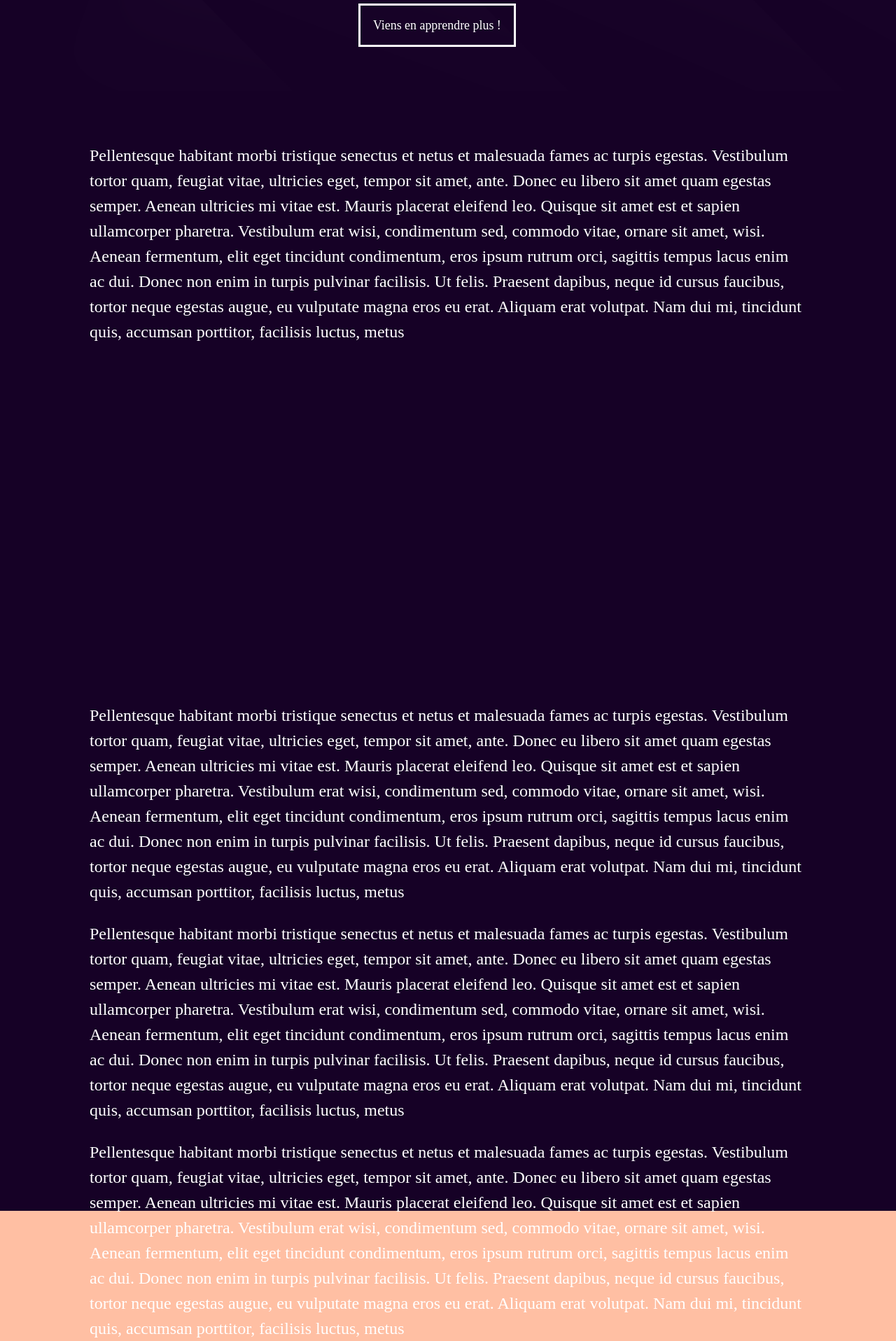
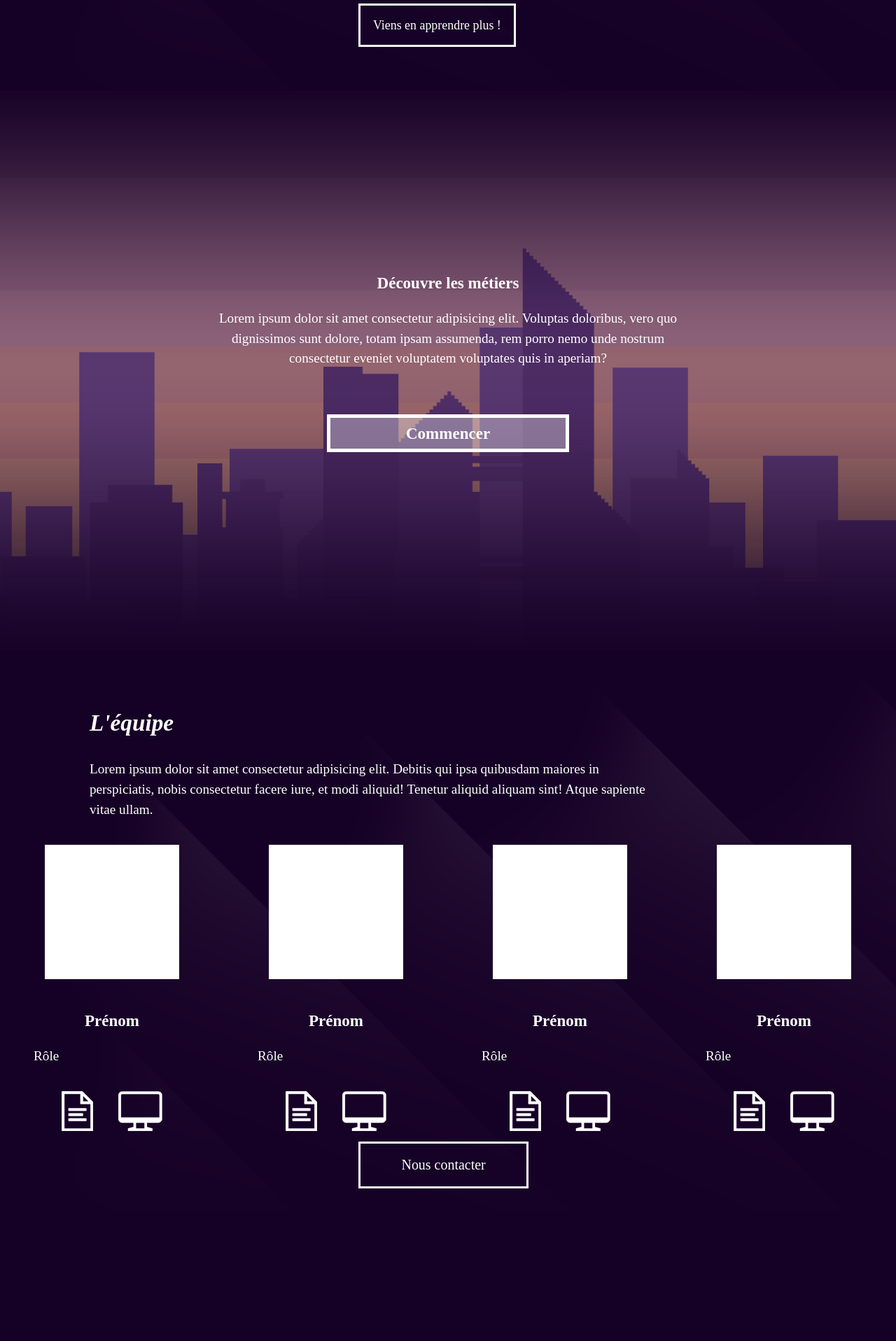
Before and after one commit to Yohan-gyt/MMI-Town, a PHP site: page / in a window 1280 px wide. Shown: the part 1470-3386 px from the top of the page at 70% size. After the commit the page ends 3168 px from the top, so only its background shows below. Run offline with PHP 8.4, Linux system fonts and the light colour scheme; some web fonts are replaced.

Commit message:
Ajout de l'Equipe et du decouvre les metiers

```diff
--- a/index.html
+++ b/index.html
@@ -24,13 +24,13 @@
                 <a href="#"><img src="Layers/logo-blanc.png" alt="logo MMI Town"></a>
 
                 <div>
-                    <ul class="nav-bar">
+                    <ul>
                         <li><a href="mmi-filiere.html">LA FILIÈRE</li></a>
                         <li><a href="">LES MÉTIERS</li></a>
-                        <li><a href="">L'ÉQUIPE</li></a>
+                        <li><a href="#equipe">L'ÉQUIPE</li></a>
                     </ul>
                 </div>
-           </nav>
+            </nav>
             <p>Suis-moi, nous allons découvrir le DUT MMI et ses métiers !</p>
         </div>
     </header>
@@ -38,67 +38,82 @@
     <section class="def-mmi">
         <div class="container">
             <h1>MMI, Qu'est ce que c'est ?</h1>
-            <p>Le DUT MMI (Diplôme Universitaire et Technologique Métier du Multimédia et de l’Internet) est une formation publique postbac de niveau bac+3. Elle forme les étudiants dans le domaine de la communication digitale et de l’internet.
-            <br>C’est une formation pluridisciplinaire répartie sur 2 ans (4 semestres), les étudiants acquiert un ensemble de compétences et de savoir-faire qui leur permettront d’exercer dans le secteur de la communication, du design, du développement web, de l’audiovisuel et de la gestion de projet digital. Un étudiant sera capable à la fin de ce cursus de concevoir un site Internet. </p>
+            <p>Le DUT MMI (Diplôme Universitaire et Technologique Métier du Multimédia et de l’Internet) est une
+                formation publique postbac de niveau bac+3. Elle forme les étudiants dans le domaine de la communication
+                digitale et de l’internet.
+                <br>C’est une formation pluridisciplinaire répartie sur 2 ans (4 semestres), les étudiants acquiert un
+                ensemble de compétences et de savoir-faire qui leur permettront d’exercer dans le secteur de la
+                communication, du design, du développement web, de l’audiovisuel et de la gestion de projet digital. Un
+                étudiant sera capable à la fin de ce cursus de concevoir un site Internet. </p>
             <div class="icones">
-                    <a href=""><img alt="" src="layers/icones/1.png"></a>
-                    <a href=""><img alt="" src="layers/icones/2.png"></a>
-                    <a href=""><img alt="" src="layers/icones/3.png"></a>
-                    <a href=""><img alt="" src="layers/icones/4.png"></a>
+                <a href=""><img alt="" src="layers/icones/1.png"></a>
+                <a href=""><img alt="" src="layers/icones/2.png"></a>
+                <a href=""><img alt="" src="layers/icones/3.png"></a>
+                <a href=""><img alt="" src="layers/icones/4.png"></a>
             </div>
         </div>
 
         <div class="bot">
-            <a class="button" href="#">Viens en apprendre plus !</a>
-        </div>
-
-    </section>
-
-    <section>
-        <div class="container">
-
-            <p>Pellentesque habitant morbi tristique senectus et netus et malesuada fames ac turpis egestas. Vestibulum
-                tortor quam, feugiat vitae, ultricies eget, tempor sit amet, ante. Donec eu libero sit amet quam egestas
-                semper. Aenean ultricies mi vitae est. Mauris placerat eleifend leo. Quisque sit amet est et sapien
-                ullamcorper pharetra. Vestibulum erat wisi, condimentum sed, commodo vitae, ornare sit amet, wisi.
-                Aenean fermentum, elit eget tincidunt condimentum, eros ipsum rutrum orci, sagittis tempus lacus enim ac
-                dui. Donec non enim in turpis pulvinar facilisis. Ut felis. Praesent dapibus, neque id cursus faucibus,
-                tortor neque egestas augue, eu vulputate magna eros eu erat. Aliquam erat volutpat. Nam dui mi,
-                tincidunt quis, accumsan porttitor, facilisis luctus, metus</p>
-
-        </div>
-    </section>
-    <section>
-        <div class="container">
-            <p>Pellentesque habitant morbi tristique senectus et netus et malesuada fames ac turpis egestas. Vestibulum
-                tortor quam, feugiat vitae, ultricies eget, tempor sit amet, ante. Donec eu libero sit amet quam egestas
-                semper. Aenean ultricies mi vitae est. Mauris placerat eleifend leo. Quisque sit amet est et sapien
-                ullamcorper pharetra. Vestibulum erat wisi, condimentum sed, commodo vitae, ornare sit amet, wisi.
-                Aenean fermentum, elit eget tincidunt condimentum, eros ipsum rutrum orci, sagittis tempus lacus enim ac
-                dui. Donec non enim in turpis pulvinar facilisis. Ut felis. Praesent dapibus, neque id cursus faucibus,
-                tortor neque egestas augue, eu vulputate magna eros eu erat. Aliquam erat volutpat. Nam dui mi,
-                tincidunt quis, accumsan porttitor, facilisis luctus, metus</p>
-
-            <p>Pellentesque habitant morbi tristique senectus et netus et malesuada fames ac turpis egestas. Vestibulum
-                tortor quam, feugiat vitae, ultricies eget, tempor sit amet, ante. Donec eu libero sit amet quam egestas
-                semper. Aenean ultricies mi vitae est. Mauris placerat eleifend leo. Quisque sit amet est et sapien
-                ullamcorper pharetra. Vestibulum erat wisi, condimentum sed, commodo vitae, ornare sit amet, wisi.
-                Aenean fermentum, elit eget tincidunt condimentum, eros ipsum rutrum orci, sagittis tempus lacus enim ac
-                dui. Donec non enim in turpis pulvinar facilisis. Ut felis. Praesent dapibus, neque id cursus faucibus,
-                tortor neque egestas augue, eu vulputate magna eros eu erat. Aliquam erat volutpat. Nam dui mi,
-                tincidunt quis, accumsan porttitor, facilisis luctus, metus</p>
-
-            <p>Pellentesque habitant morbi tristique senectus et netus et malesuada fames ac turpis egestas. Vestibulum
-                tortor quam, feugiat vitae, ultricies eget, tempor sit amet, ante. Donec eu libero sit amet quam egestas
-                semper. Aenean ultricies mi vitae est. Mauris placerat eleifend leo. Quisque sit amet est et sapien
-                ullamcorper pharetra. Vestibulum erat wisi, condimentum sed, commodo vitae, ornare sit amet, wisi.
-                Aenean fermentum, elit eget tincidunt condimentum, eros ipsum rutrum orci, sagittis tempus lacus enim ac
-                dui. Donec non enim in turpis pulvinar facilisis. Ut felis. Praesent dapibus, neque id cursus faucibus,
-                tortor neque egestas augue, eu vulputate magna eros eu erat. Aliquam erat volutpat. Nam dui mi,
-                tincidunt quis, accumsan porttitor, facilisis luctus, metus</p>
+            <a class="button" href="mmi-filiere.html">Viens en apprendre plus !</a>
         </div>
     </section>
 
+    <section class="commencer center">
+        <div class="container">
+            <h1> Découvre les métiers</h1>
+            <span class="back"></span>
+            <span class="back2"></span>
+            <p>Lorem ipsum dolor sit amet consectetur adipisicing elit. Voluptas doloribus, vero quo dignissimos sunt
+                dolore, totam ipsam assumenda, rem porro nemo unde nostrum consectetur eveniet voluptatem voluptates
+                quis in aperiam?</p>
+            <a href="">
+                <h1>Commencer</h1>
+            </a>
+        </div>
+    </section>
+
+    <section class="equipe" id="#equipe">
+        <div class="container">
+            <h1>L'équipe</h1>
+            <p>Lorem ipsum dolor sit amet consectetur adipisicing elit. Debitis qui ipsa quibusdam maiores in
+                perspiciatis, nobis consectetur facere iure, et modi aliquid! Tenetur aliquid aliquam sint! Atque
+                sapiente vitae ullam.</p>
+        </div>
+        <div class="center space">
+            <div>
+                <img alt="" src="layers/Equipe/head.png">
+                <h1>Prénom</h1>
+                <p>Rôle</p>
+                <img src="layers/Equipe/doc.png">
+                <img src="layers/Equipe/ordi.png">
+
+            </div>
+            <div>
+                <img alt="" src="layers/Equipe/head.png">
+                <h1>Prénom</h1>
+                <p>Rôle</p>
+                <img src="layers/Equipe/doc.png">
+                <img src="layers/Equipe/ordi.png">
+
+            </div>
+            <div>
+                <img alt="" src="layers/Equipe/head.png">
+                <h1>Prénom</h1>
+                <p>Rôle</p>
+                <img src="layers/Equipe/doc.png">
+                <img src="layers/Equipe/ordi.png">
+            </div>
+            <div>
+                <img alt="" src="layers/Equipe/head.png">
+                <h1>Prénom</h1>
+                <p>Rôle</p>
+                <img src="layers/Equipe/doc.png">
+                <img src="layers/Equipe/ordi.png">
+
+            </div>
+        </div>
+        <a class="contacter" href="#">Nous contacter</a>
+    </section>
 </body>
 
 </html>
--- a/styles.css
+++ b/styles.css
@@ -141,23 +141,23 @@ section {
     /* border: solid green; */
     height: 100vh;
     padding: 50px 0;
-    background-color: #160126;
+    /* background-color: #160126; */
 }
 
 p {
     font-family: 'raleway';
-    font-size: 1.5em;
+    font-size: 1.5vw;
+
 }
 
 /* Barre Menu */
-
 nav ul{
     display: flex;
     position: fixed;
     top: 1em;
     right: 2em;
     list-style: none;
-    z-index: 100;
+    z-index: 1000;
 }
 
 nav img{
@@ -165,7 +165,7 @@ nav img{
     top: 0;
     left: 0;
     width: 8%;
-    z-index: 100;
+    z-index: 1000;
 }
 
 /* Page MMI, Qu'est-ce que c'est ? */
@@ -175,7 +175,7 @@ h1{
     font-size: 2.60vw;
 }
 
-.def-mmi{
+.def-mmi, .equipe{
     background-image: url("layers/mmi-bg.png");
     background-size: cover;
 }
@@ -250,7 +250,10 @@ a{
     text-align: center;
 }
 
-.informatique, .culture-a, .com-marketing, .culture-s{
+.informatique,
+.culture-a,
+.com-marketing,
+.culture-s{
     padding: 3em;
     width: 47.5%;
     background: #220e31;
@@ -306,3 +309,108 @@ h3{
 .margin-top{
     margin: 0px;
 }
+
+/* Commencer */
+.center{
+    display: flex;
+
+    justify-content: center;
+    align-items: center;
+    text-align: center;
+}
+
+.commencer{
+    background-image: url("layers/cover-commencer.png");
+    background-size: cover;
+    position: relative;
+}
+
+.commencer h1:first-child{
+    font-style: normal;
+}
+
+.commencer p{
+    width: 52vw;
+}
+
+.commencer h1:last-child{
+    border: solid 5px;
+    width: 27vw;
+    padding-top: 0.2em;
+    padding-bottom: 0.2em;
+    margin-left: auto;
+    margin-right: auto;
+
+    background-color: rgba(255, 255, 255, 0.35);
+}
+
+.back,.back2{
+    position: absolute;
+    bottom: 0;
+    left: 0;
+    width: 100%;
+    height: 100%;
+    background-position: center;
+    background-repeat: no-repeat;
+}
+
+.back{
+    background-image: url("layers/bat-commencer.png");
+    z-index:-1;
+    background-position: bottom;
+    background-size: 100%;
+
+}
+
+.back2{
+    background-image: url("layers/bg-commencer.png");
+    background-position: bottom ;
+    z-index: -2;
+    background-size: 100vw;
+    background-color: #7c566e;
+
+}
+
+/* L'équipe */
+.equipe{
+    position: relative;
+}
+
+.equipe .container p{
+    width: 80%;
+
+}
+
+.space{
+    padding:0;
+    justify-content: space-around;
+}
+
+.center h1{
+    font-size: 1.8vw;
+    font-style: normal;
+}
+
+.space p{
+    width: 15%;
+}
+
+.center div{
+    /* border:solid; */
+}
+
+.center img{
+    padding: 1em;
+}
+
+.contacter{
+    position: absolute;
+    left: 40%;
+    bottom: 4%;
+
+    font-size: 1.56vw;
+    border: solid;
+    padding: 1.2vw;
+    width: 19%;
+    text-align: center;
+}
```
Also changed, not shown: Layers/Equipe/doc.png (added), Layers/Equipe/head.png (added), Layers/Equipe/ordi.png (added), Layers/bat-commencer.png (added), Layers/bg-commencer.png (added), Layers/cover-commencer.png (added), Layers/cover-dark-commencer.png (added).
